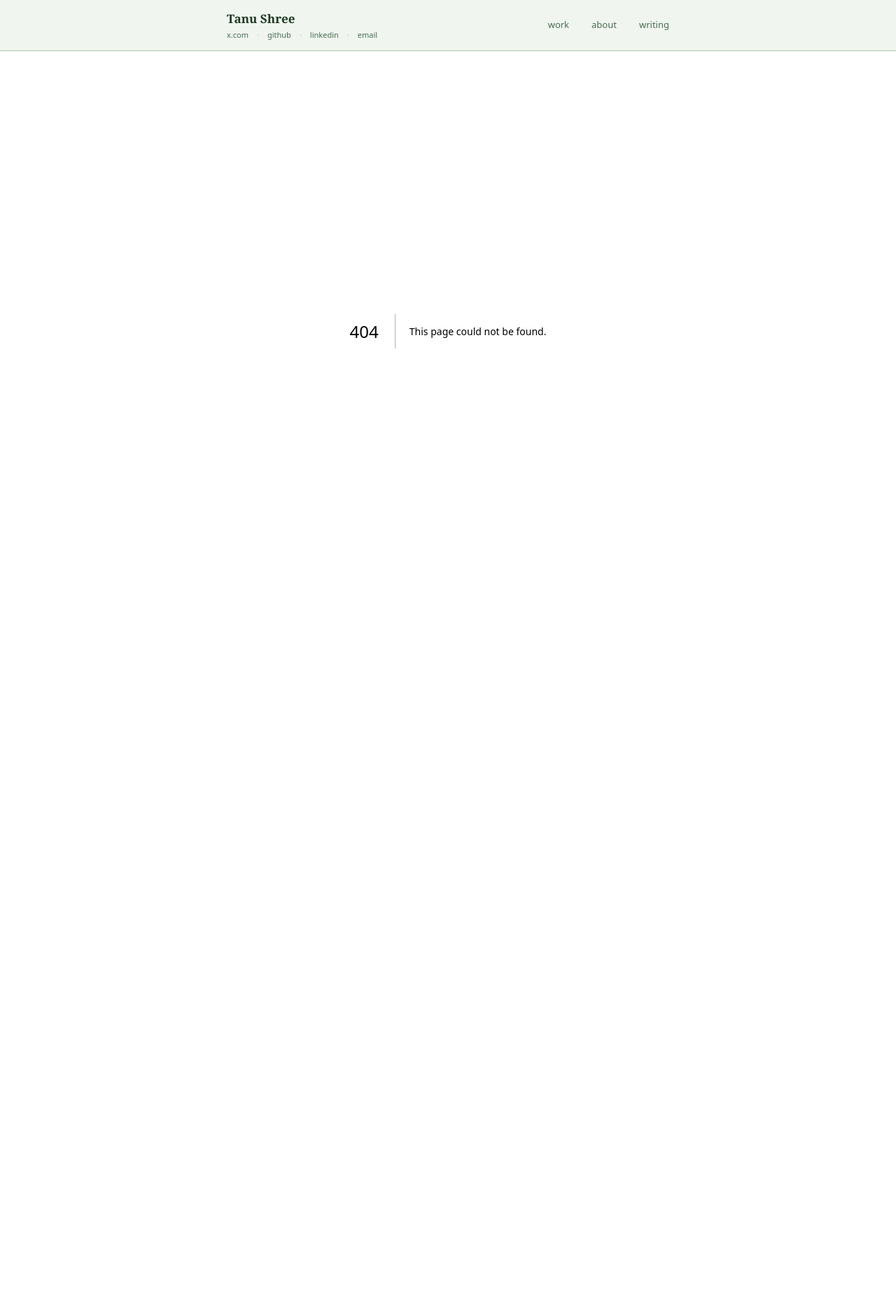
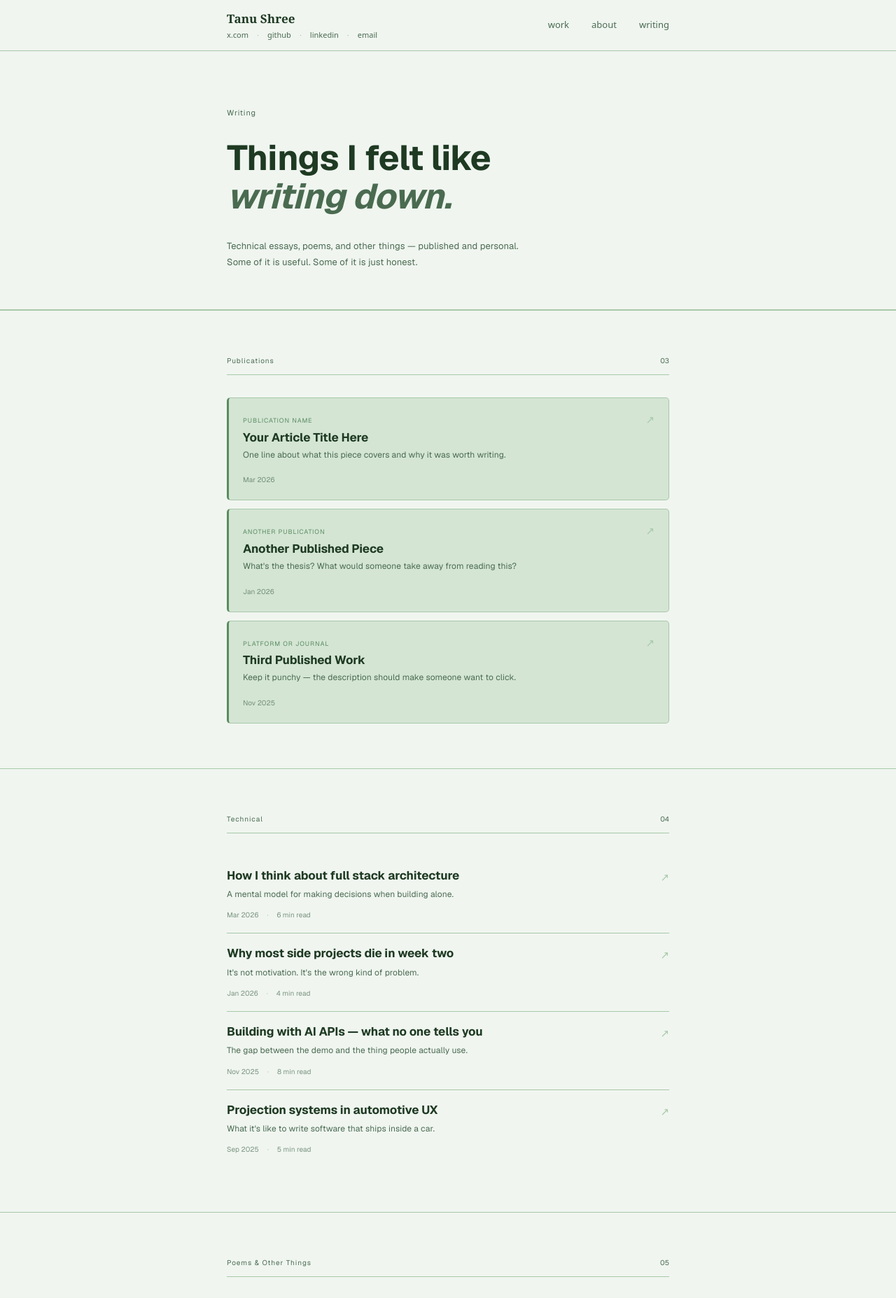
Before and after one commit to tanuushree/tanushree.xyz, a Next.js app: page /writings in a window 1280 px wide. Before the commit this address had no page. Shown: the top 1855 px of the page at 70% size. Before the commit the page ends 873 px from the top, so only its background shows below. Built offline with nearby package versions, Linux system fonts and the light colour scheme.

Commit message:
feat: add writings  webpage

```diff
--- /dev/null
+++ b/src/app/writings/page.tsx
@@ -0,0 +1,15 @@
+import WritingHero       from "@/components/WritingHero";
+import Publications      from "@/components/Publication";
+import TechnicalWritings from "@/components/TechnicalWriting";
+import Poems             from "@/components/Poems";
+
+export default function WritingPage() {
+  return (
+    <>
+      <WritingHero />
+      <Publications />
+      <TechnicalWritings />
+      <Poems />
+    </>
+  );
+}
```
